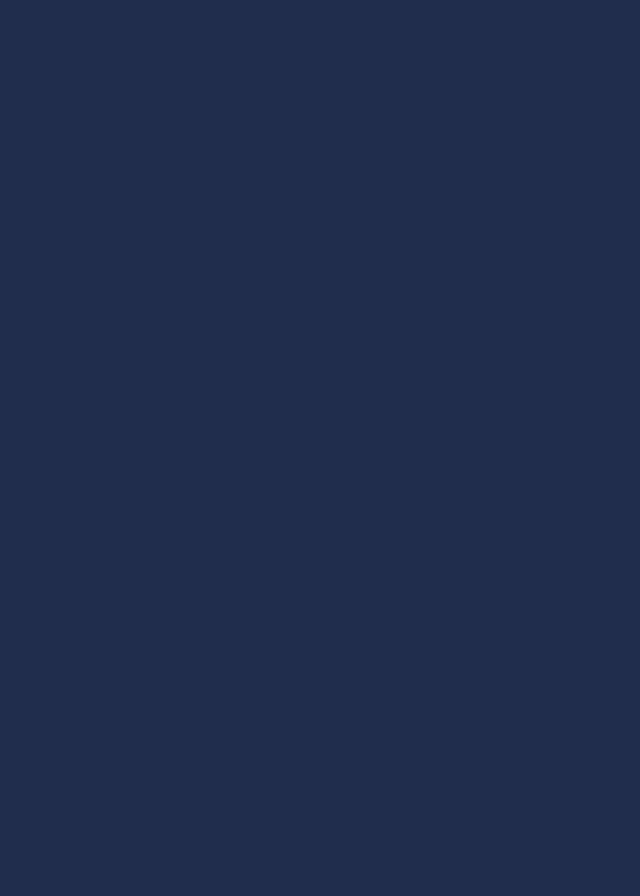
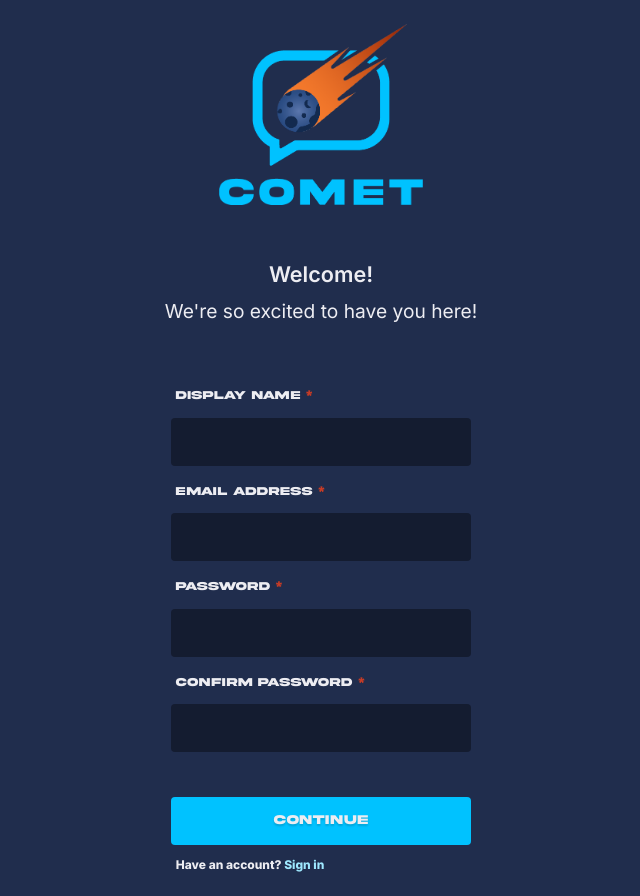
Before and after one commit to Hekimianz/comet, a React (Vite) app in the folder frontend/: page /register in a window 1280 px wide. Before the commit this address had no page. Shown: the whole page, without its empty margins (319-959 px from the left). Before the commit the page ends 800 px from the top, so only its background shows below. Built offline with nearby package versions, Linux system fonts and the light colour scheme.

Commit message:
Finished registration page design

```diff
--- a/frontend/src/App.jsx
+++ b/frontend/src/App.jsx
@@ -1,12 +1,14 @@
 import React from 'react';
 import { BrowserRouter as Router, Route, Routes } from 'react-router-dom';
 import Login from './pages/Login';
+import Register from './pages/Register';
 
 const App = () => {
   return (
     <Router>
       <Routes>
         <Route path="/" element={<Login />} />
+        <Route path="/register" element={<Register />} />
       </Routes>
     </Router>
   );
--- /dev/null
+++ b/frontend/src/pages/Register.jsx
@@ -0,0 +1,54 @@
+import { Link } from 'react-router-dom';
+import styles from './css/Login.module.css';
+import logo from '../assets/NAME.png';
+const Register = () => {
+  return (
+    <section className={styles.login_cont}>
+      <img src={logo} alt="logo" className={styles.logo} />
+      <p className={styles.welcome_text}>Welcome!</p>
+      <p className={styles.subtitle}>We're so excited to have you here!</p>
+      <form className={styles.login_form}>
+        <label htmlFor="username">
+          display name <span className={styles.required}>*</span>
+        </label>
+        <input
+          type="text"
+          id="username"
+          name="username"
+          className={styles.input}
+        />
+        <label htmlFor="email">
+          email address <span className={styles.required}>*</span>
+        </label>
+        <input type="email" id="email" name="email" className={styles.input} />
+        <label htmlFor="password">
+          password <span className={styles.required}>*</span>
+        </label>
+        <input
+          type="password"
+          id="password"
+          name="password"
+          className={styles.input}
+        />
+        <label htmlFor="confPass">
+          confirm password <span className={styles.required}>*</span>
+        </label>
+        <input
+          type="password"
+          id="confPass"
+          name="confPass"
+          className={styles.input}
+        />
+        <button className={styles.button}>continue</button>
+        <p className={styles.redirect}>
+          Have an account?{' '}
+          <Link className={styles.redirect_text} to="/">
+            Sign in
+          </Link>
+        </p>
+      </form>
+    </section>
+  );
+};
+
+export default Register;
--- a/frontend/src/pages/css/Login.module.css
+++ b/frontend/src/pages/css/Login.module.css
@@ -34,10 +34,11 @@
   font-family: 'Akira', sans-serif;
   font-size: 1rem;
   margin-left: 0.4rem;
+  margin-top: 1.6rem;
 }
 
-.login_form label:last-of-type {
-  margin-top: 1.6rem;
+.login_form label:first-of-type {
+  margin-top: 0;
 }
 
 .required {
@@ -50,6 +51,7 @@
   height: 4rem;
   border-radius: 4px;
   padding-left: 8px;
+  font-size: 1.5rem;
 }
 
 .button {
@@ -60,6 +62,15 @@
   font-family: 'Akira', sans-serif;
   text-shadow: 0px 2px 2px rgba(0, 0, 0, 0.15);
   cursor: pointer;
+  transition: 0.2s all;
+}
+
+.button:hover {
+  transform: scale(1.1);
+}
+
+.button:focus {
+  transform: scale(1);
 }
 
 .redirect {
```
